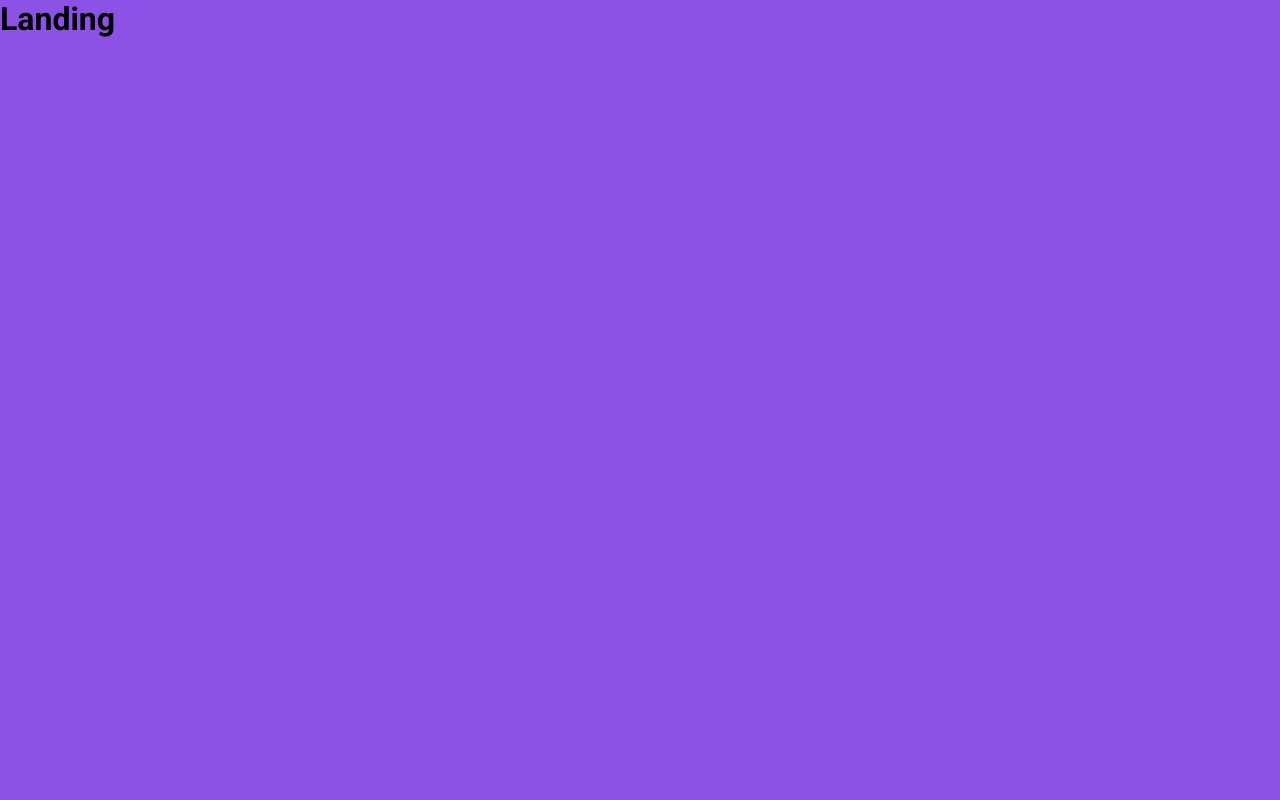
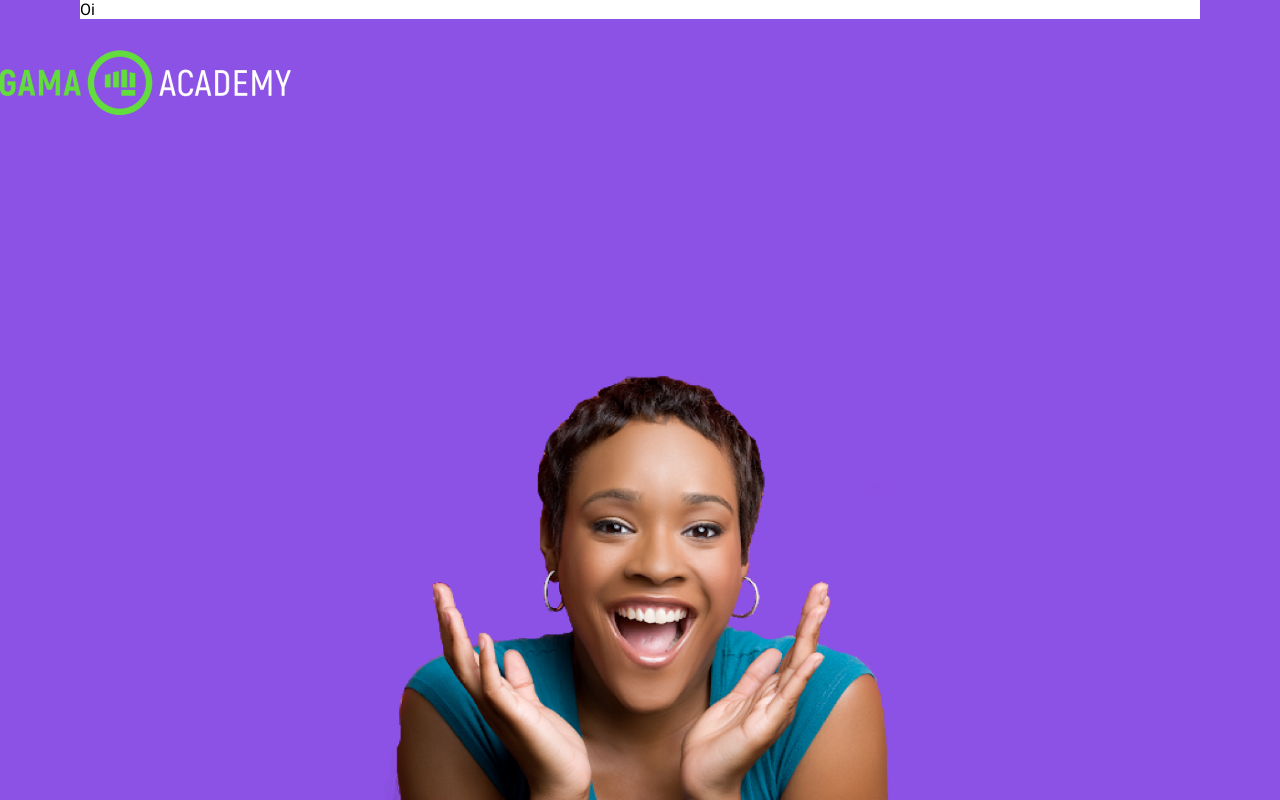
Before and after one commit to igorsantos97/bank-acc-react, a React (Create React App) app: page / in a window 1280 px wide. Built offline with nearby package versions, Linux system fonts and the light colour scheme.

Commit message:
Finalizar componente header e iniciar banner principal

```diff
--- a/package.json
+++ b/package.json
@@ -12,6 +12,7 @@
     "@types/react-dom": "^17.0.0",
     "react": "^17.0.1",
     "react-dom": "^17.0.1",
+    "react-icons": "^4.2.0",
     "react-redux": "^7.2.2",
     "react-router-dom": "^5.2.0",
     "react-scripts": "4.0.2",
--- a/src/Pages/Landing/index.tsx
+++ b/src/Pages/Landing/index.tsx
@@ -1,10 +1,23 @@
 import React from 'react';
+import Header from '../../components/Header';
+import Container from '../../components/MainContainer/styles';
 
-// import { Container } from './styles';
+import { MainBanner, MainBannerContentLeft } from './styles';
 
 const Landing: React.FC = () => {
   return (
-    <h1>Landing</h1>
+    <>
+      <Header />
+
+      <MainBanner>
+        <Container>
+          <MainBannerContentLeft>
+            <p>Oi</p>
+
+          </MainBannerContentLeft>
+        </Container>
+      </MainBanner>
+    </>
   );
 }
 
--- /dev/null
+++ b/src/Pages/Landing/styles.ts
@@ -0,0 +1,15 @@
+import styled from 'styled-components';
+
+import ImgBg from '../../assets/background-landing-1.png';
+
+export const MainBanner = styled.section`
+  background: url(${ImgBg}) no-repeat;
+  background-size: 40%;
+  background-position: center bottom;
+  width: 100%;
+  min-height: 100vh;
+`;
+
+export const MainBannerContentLeft = styled.div`
+  background: #fff;
+`;
--- /dev/null
+++ b/src/components/Header/index.tsx
@@ -0,0 +1,18 @@
+import React from 'react';
+
+import MainContainerFluid from '../MainContainerFluid'
+import { MainHeader } from './styles';
+
+import mainLogo from '../../assets/main-logo.png';
+
+const Header = () => {
+  return (
+    <MainHeader>
+      <MainContainerFluid>
+        <img src={mainLogo} alt="Logo da Gama Academy" />
+      </MainContainerFluid>
+    </MainHeader>
+  )
+}
+
+export default Header;
--- /dev/null
+++ b/src/components/Header/styles.ts
@@ -0,0 +1,7 @@
+import styled from 'styled-components';
+
+export const MainHeader: React.FC = styled.header`
+  width: 100%;
+  margin-top: 50px;
+  position: absolute;
+`;
--- /dev/null
+++ b/src/components/MainContainer/styles.ts
@@ -0,0 +1,8 @@
+import styled from 'styled-components';
+
+export const Container = styled.div`
+  max-width: 1120px;
+  margin: 0 auto;
+`;
+
+export default Container;
--- /dev/null
+++ b/src/components/MainContainerFluid/index.tsx
@@ -0,0 +1,11 @@
+import React from 'react';
+
+import ContainerFluid from './styles';
+
+const MainContainerFluid: React.FC = ({ children }) => {
+  return (
+    <ContainerFluid>{children}</ContainerFluid>
+  )
+}
+
+export default MainContainerFluid;
--- /dev/null
+++ b/src/components/MainContainerFluid/styles.ts
@@ -0,0 +1,8 @@
+import styled from 'styled-components';
+
+export const ContainerFluid = styled.div`
+  max-width: 1280px;
+  margin: 0 auto;
+`;
+
+export default ContainerFluid;
--- a/src/styles/global.ts
+++ b/src/styles/global.ts
@@ -21,4 +21,4 @@ export default createGlobalStyle`
         color: #000;
         text-decoration: none;
     }
-`
+`;
```
Also changed, not shown: src/components/MainContainer/index.tsx (added, +11 -0 lines), 1 other file (tests, documents, lock files or other folders).
